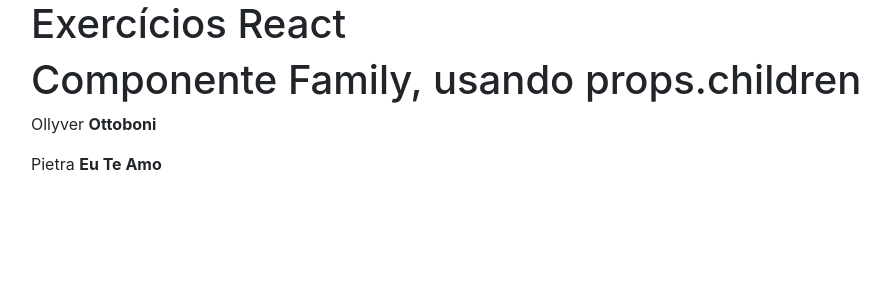
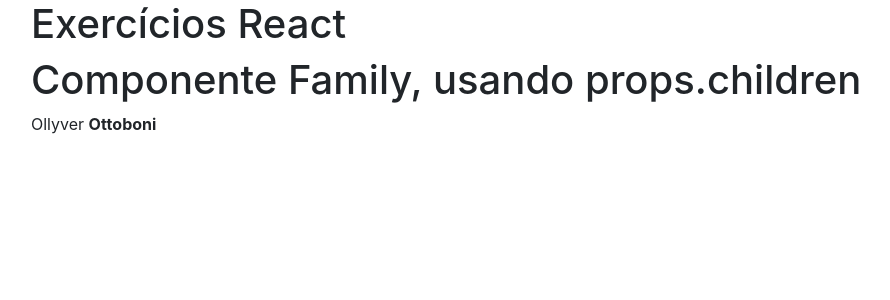
Before and after one commit to ollyvergithub/CursoReactMarcelo, a React (Create React App) app in the folder exercicios-react/: page / in a window 1280 px wide. Shown: the top 300 px of the page, without its empty margins (54-944 px from the left). Built offline with nearby package versions, Linux system fonts and the light colour scheme.

Commit message:
Aula 3 - React - 27 - Passando Propriedades para Componentes Filhos (Parte 1)

```diff
--- a/exercicios-react/src/App.js
+++ b/exercicios-react/src/App.js
@@ -6,10 +6,8 @@
 const App = ()=> (
     <div className="container">
         <h1>Exercícios React </h1>
-        {/*<SilvaFamily/>*/}
-        <Family>
-            <Member name="Ollyver" lastName="Ottoboni"/>
-            <Member name="Pietra" lastName="Eu Te Amo"/>
+        <Family lastName="Ottoboni">
+            <Member name="Ollyver"/>
         </Family>
 
     </div>
--- a/exercicios-react/src/Componentes/Family.js
+++ b/exercicios-react/src/Componentes/Family.js
@@ -3,7 +3,8 @@
 export default props => (
     <div>
         <h1>Componente Family, usando props.children</h1>
-        {props.children}
+        {/*{props.children}*/}
+        {React.cloneElement(props.children, {...props})}
     </div>
 
 );
```
